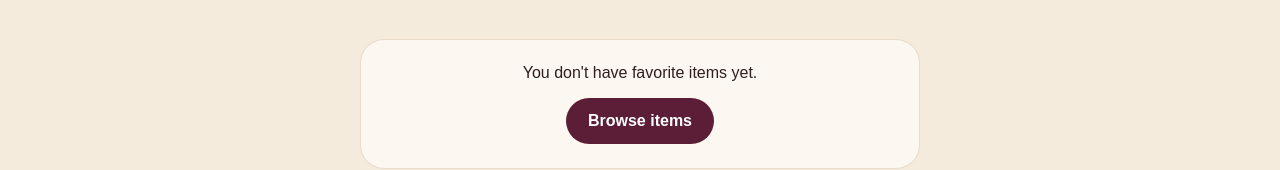
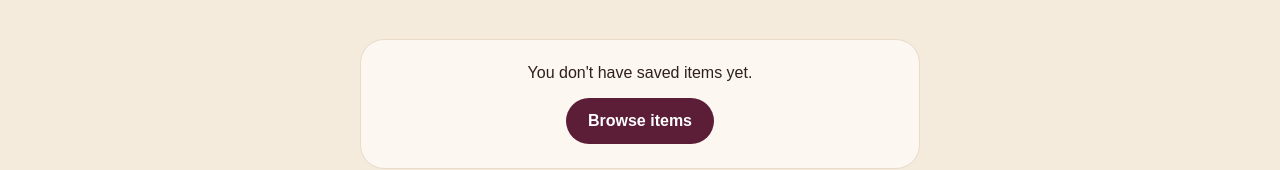
Before and after one commit to bbnachi52-boop/revesty, a Next.js app: page /favorites in a window 1280 px wide. Shown: the part 240-410 px from the top of the page. Built offline with nearby package versions, Linux system fonts and the light colour scheme.

Commit message:
fix full favorites page for vercel

```diff
--- a/app/favorites/page.tsx
+++ b/app/favorites/page.tsx
@@ -6,7 +6,7 @@ import { useShop } from "@/app/store/shopStore";
 import { useLanguage } from "@/app/lib/useLanguage";
 
 export default function FavoritesPage() {
-  const { favorites, addToCart, removeFromFavorites } = useShop();
+  const { favorites, removeFromFavorites, addToCart } = useShop();
   const { language } = useLanguage();
 
   return (
@@ -38,7 +38,7 @@ export default function FavoritesPage() {
 
           <p style={{ color: "#6d5650" }}>
             {language === "es"
-              ? "Guarda lo que te gusta y vuelve cuando quieras."
+              ? "Guarda lo que te encanta y vuelve cuando quieras."
               : "Save what you love and come back anytime."}
           </p>
         </div>
@@ -47,8 +47,8 @@ export default function FavoritesPage() {
           <div className="empty-state-card">
             <p style={{ marginBottom: "16px" }}>
               {language === "es"
-                ? "Todavía no tienes artículos favoritos."
-                : "You don't have favorite items yet."}
+                ? "Todavía no tienes artículos guardados."
+                : "You don't have saved items yet."}
             </p>
 
             <Link href="/browse" className="primary-btn">
@@ -62,7 +62,7 @@ export default function FavoritesPage() {
               gap: "22px"
             }}
           >
-            {favorites.map((item, index) => (
+            {favorites.map((item: any, index: number) => (
               <div
                 key={`${item.id}-${index}`}
                 style={{
@@ -154,15 +154,6 @@ export default function FavoritesPage() {
                       {language === "es" ? "Mover al carrito" : "Move to cart"}
                     </button>
 
-                    <Link
-                      href="/checkout"
-                      className="primary-btn"
-                      onClick={() => addToCart(item)}
-                      style={{ padding: "10px 16px" }}
-                    >
-                      {language === "es" ? "Comprar ahora" : "Buy now"}
-                    </Link>
-
                     <button
                       type="button"
                       className="pill"
```
